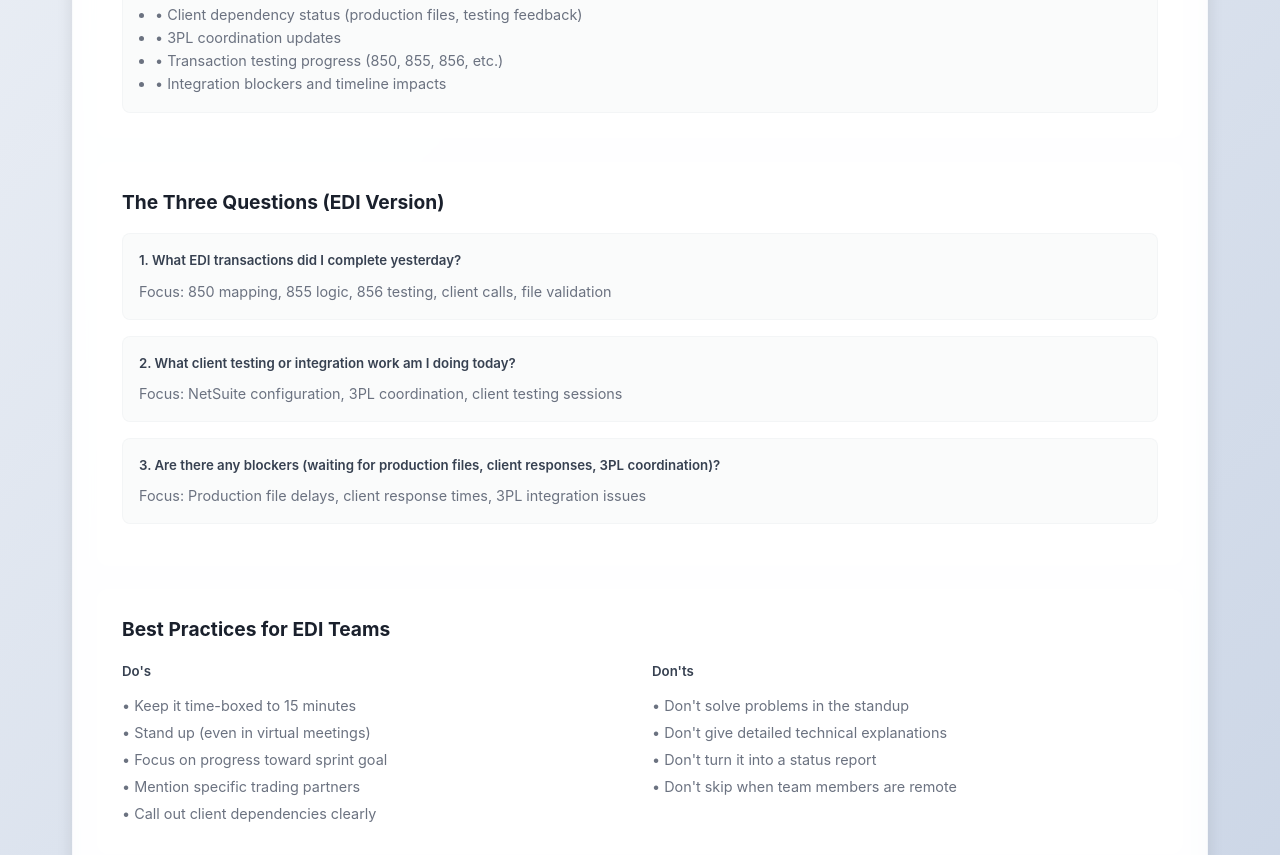
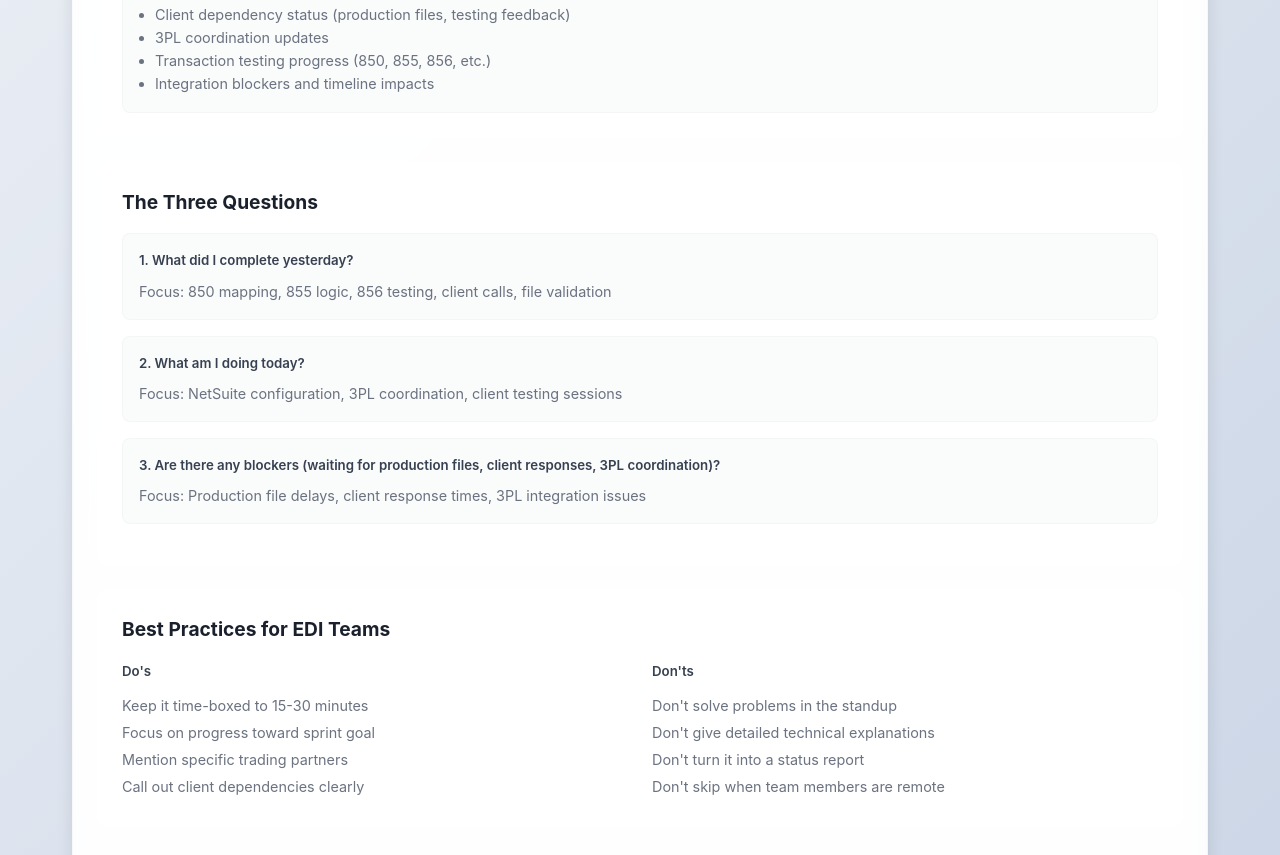
Before and after one commit to Imane-Mahrat/EDI-scrum-ceremonies, a plain HTML site: page index.html in a window 1280 px wide. Shown: the part 1065-1920 px from the top of the page. Drawn offline with Linux system fonts and the light colour scheme.

Commit message:
Update index.html

```diff
--- a/index.html
+++ b/index.html
@@ -344,9 +344,9 @@
         <!-- Header -->
         <div class="glass header">
             <h1> Scrum Ceremonies for EDI Projects</h1>
-            <p>Master every Scrum ceremony with EDI-specific guidance, templates, and best practices</p>
+            <p>Scrum ceremony with EDI-specific guidance, templates, and best practices</p>
             <div class="badges">
-                <div class="badge">👥 For Scrum Masters</div>
+                <div class="badge">👥 For Project Managerss and Dev Team </div>
                 <div class="badge">🎯 EDI Integration Teams</div>
                 <div class="badge">⚡ Orderful Projects</div>
             </div>
@@ -384,7 +384,7 @@
             {
                 id: 'daily',
                 title: '☀️ Daily Scrum (Daily Standup)',
-                duration: '15 minutes',
+                duration: '15-30 minutes',
                 participants: ['Scrum Master', 'Development Team', 'Product Owner (optional)'],
                 content: `
                     <div class="content-card">
@@ -393,21 +393,21 @@
                         <div style="background: rgba(249, 250, 251, 0.8); backdrop-filter: blur(4px); border: 1px solid rgba(229, 231, 235, 0.3); border-radius: 8px; padding: 1rem;">
                             <h5 style="color: #374151; margin-bottom: 0.5rem;">EDI-Specific Focus</h5>
                             <ul style="color: #6b7280; font-size: 0.9rem; margin-left: 1rem;">
-                                <li>• Client dependency status (production files, testing feedback)</li>
-                                <li>• 3PL coordination updates</li>
-                                <li>• Transaction testing progress (850, 855, 856, etc.)</li>
-                                <li>• Integration blockers and timeline impacts</li>
+                                <li> Client dependency status (production files, testing feedback)</li>
+                                <li> 3PL coordination updates</li>
+                                <li> Transaction testing progress (850, 855, 856, etc.)</li>
+                                <li> Integration blockers and timeline impacts</li>
                             </ul>
                         </div>
                     </div>
                     <div class="content-card">
-                        <h4>The Three Questions (EDI Version)</h4>
+                        <h4>The Three Questions </h4>
                         <div class="question-card">
-                            <h5>1. What EDI transactions did I complete yesterday?</h5>
+                            <h5>1. What did I complete yesterday?</h5>
                             <div class="question-focus">Focus: 850 mapping, 855 logic, 856 testing, client calls, file validation</div>
                         </div>
                         <div class="question-card">
-                            <h5>2. What client testing or integration work am I doing today?</h5>
+                            <h5>2. What am I doing today?</h5>
                             <div class="question-focus">Focus: NetSuite configuration, 3PL coordination, client testing sessions</div>
                         </div>
                         <div class="question-card">
@@ -421,20 +421,19 @@
                             <div class="practice-section">
                                 <h5>Do's</h5>
                                 <ul class="practice-list">
-                                    <li>• Keep it time-boxed to 15 minutes</li>
-                                    <li>• Stand up (even in virtual meetings)</li>
-                                    <li>• Focus on progress toward sprint goal</li>
-                                    <li>• Mention specific trading partners</li>
-                                    <li>• Call out client dependencies clearly</li>
+                                    <li> Keep it time-boxed to 15-30 minutes</li>
+                                    <li> Focus on progress toward sprint goal</li>
+                                    <li> Mention specific trading partners</li>
+                                    <li> Call out client dependencies clearly</li>
                                 </ul>
                             </div>
                             <div class="practice-section">
                                 <h5>Don'ts</h5>
                                 <ul class="practice-list">
-                                    <li>• Don't solve problems in the standup</li>
-                                    <li>• Don't give detailed technical explanations</li>
-                                    <li>• Don't turn it into a status report</li>
-                                    <li>• Don't skip when team members are remote</li>
+                                    <li> Don't solve problems in the standup</li>
+                                    <li> Don't give detailed technical explanations</li>
+                                    <li> Don't turn it into a status report</li>
+                                    <li> Don't skip when team members are remote</li>
                                 </ul>
                             </div>
                         </div>
@@ -454,22 +453,22 @@
                                 <h5 style="color: #374151; font-weight: 600; margin-bottom: 0.5rem;">Part 1: What (1-2 hours)</h5>
                                 <p style="color: #6b7280; font-size: 0.9rem; margin-bottom: 0.75rem;">Select user stories and define sprint goal</p>
                                 <ul style="color: #6b7280; font-size: 0.9rem; margin-left: 1rem;">
-                                    <li>• Review prioritized backlog with Product Owner</li>
-                                    <li>• Consider client dependencies and timelines</li>
-                                    <li>• Account for production file availability</li>
-                                    <li>• Plan around client testing windows</li>
-                                    <li>• Set realistic sprint goal for trading partner</li>
+                                    <li> Review prioritized backlog with Product Owner</li>
+                                    <li> Consider client dependencies and timelines</li>
+                                    <li> Account for production file availability</li>
+                                    <li> Plan around client testing windows</li>
+                                    <li> Set realistic sprint goal for trading partner</li>
                                 </ul>
                             </div>
                             <div style="background: rgba(249, 250, 251, 0.8); backdrop-filter: blur(4px); border: 1px solid rgba(229, 231, 235, 0.3); border-radius: 8px; padding: 1rem;">
                                 <h5 style="color: #374151; font-weight: 600; margin-bottom: 0.5rem;">Part 2: How (1-2 hours)</h5>
                                 <p style="color: #6b7280; font-size: 0.9rem; margin-bottom: 0.75rem;">Break down stories into tasks and estimate effort</p>
                                 <ul style="color: #6b7280; font-size: 0.9rem; margin-left: 1rem;">
-                                    <li>• Decompose EDI stories into technical tasks</li>
-                                    <li>• Identify dependencies on client/3PL</li>
-                                    <li>• Plan testing sequences (dev → client → integration)</li>
-                                    <li>• Estimate story points considering complexity</li>
-                                    <li>• Assign tasks based on expertise</li>
+                                    <li> Decompose EDI stories into technical tasks</li>
+                                    <li> Identify dependencies on client/3PL</li>
+                                    <li> Plan testing sequences (dev → client → integration)</li>
+                                    <li> Estimate story points considering complexity</li>
+                                    <li> Assign tasks based on expertise</li>
                                 </ul>
                             </div>
                         </div>
```
